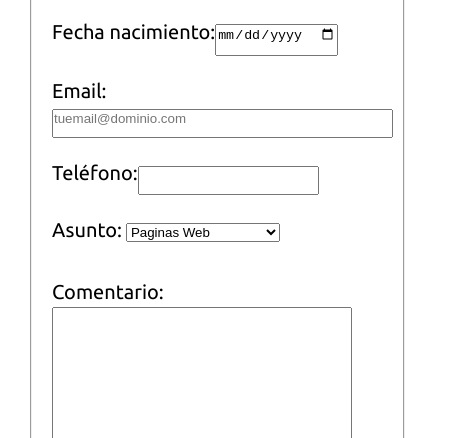
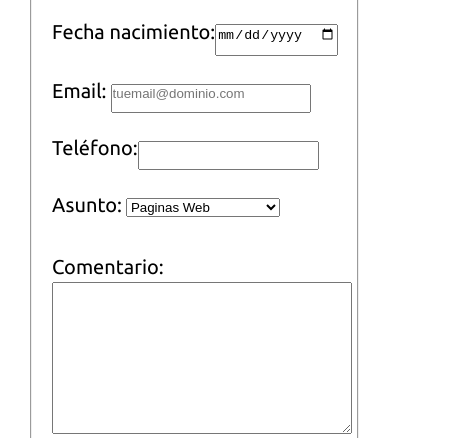
Before and after one commit to Raquel43/proyecto2, a plain HTML site: page contacto.html in a window 390 px wide. Shown: the part 342-780 px from the top of the page, 455 px wide, since content can reach past the window. Drawn offline with Linux system fonts and the light colour scheme; a web font is replaced by a local one.

Commit message:
ultimos cambios 1

```diff
--- a/contacto.html
+++ b/contacto.html
@@ -10,7 +10,7 @@
   <link rel="stylesheet" href="https://cdnjs.cloudflare.com/ajax/libs/font-awesome/5.15.1/css/all.min.css"
     integrity="sha512-+4zCK9k+qNFUR5X+cKL9EIR+ZOhtIloNl9GIKS57V1MyNsYpYcUrUeQc9vNfzsWfV28IaLL3i96P9sdNyeRssA=="
     crossorigin="anonymous" />
-  <title>Jaime Rodríguez</title>
+  <title>Contacto</title>
 </head>
 
 <body>
@@ -50,7 +50,7 @@
           <label>Fecha nacimiento:</label><input type="date" name="fecha-nacimiento"><br />
 
           <label>Email:</label>
-          <input type="email" name="email-cliente" size="40" placeholder="tuemail@dominio.com" required><br />
+          <input id="mail" type="email" name="email-cliente" size="40" placeholder="tuemail@dominio.com" required><br />
 
           <label>Teléfono:</label><input type="tel" name="telefono-cliente" maxlength="9"><br />
           <label>Asunto:</label>
--- a/css/estilo-contacto.css
+++ b/css/estilo-contacto.css
@@ -301,9 +301,12 @@ nav{
   }
   main form fieldset {
     padding-left: 20px;
-    padding-right: 10px;
+    padding-right: 5px;
    padding-bottom: 40px;
     margin-bottom: 100px;
+  }
+  #mail{
+    width: 200px;
   }
   main p{
     width: 110%;
```
Also changed, not shown: confirmacion.html (+1 -1 lines).
